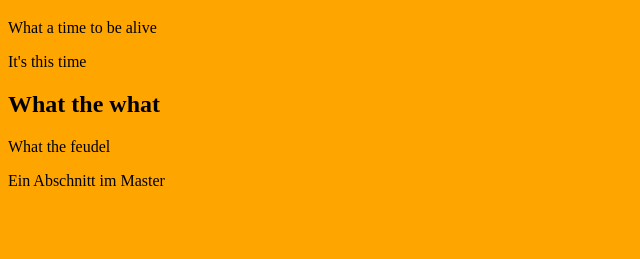
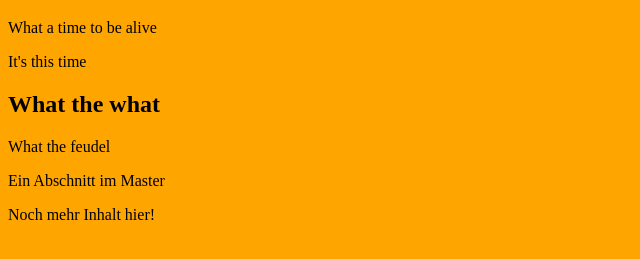
Before and after one commit to MTabatt/Website, a plain HTML site: page index.html in a window 1280 px wide. Shown: the part 61-320 px from the top of the page, without its empty margins (0-640 px from the left). Drawn offline with Linux system fonts and the light colour scheme.

Commit message:
Weiterer Absatz

```diff
--- a/index.html
+++ b/index.html
@@ -14,6 +14,6 @@
     	<h2>What the what</h2>
 	<p>What the feudel</p>
 	<p>Ein Abschnitt im Master</p>
-
+	<p>Noch mehr Inhalt hier!</p>
 </body>
 </html>
```
